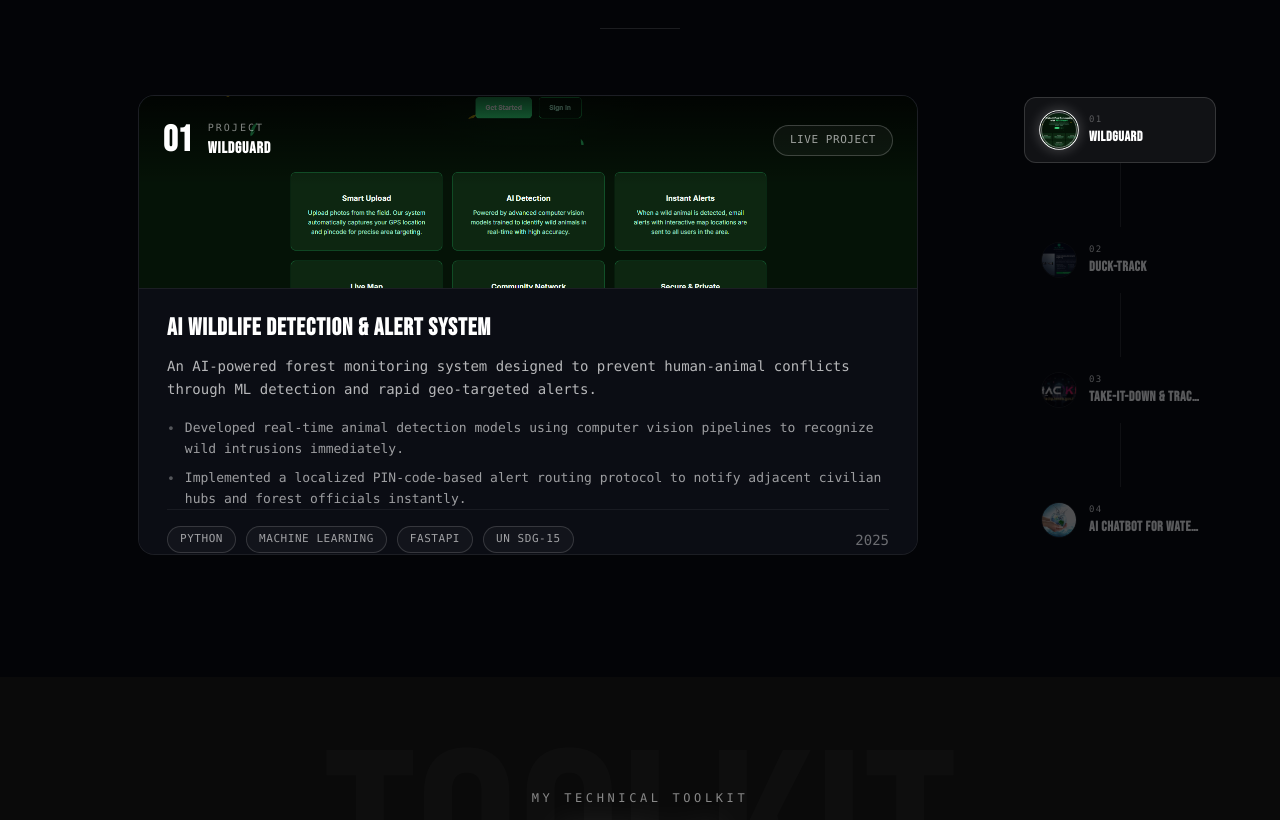
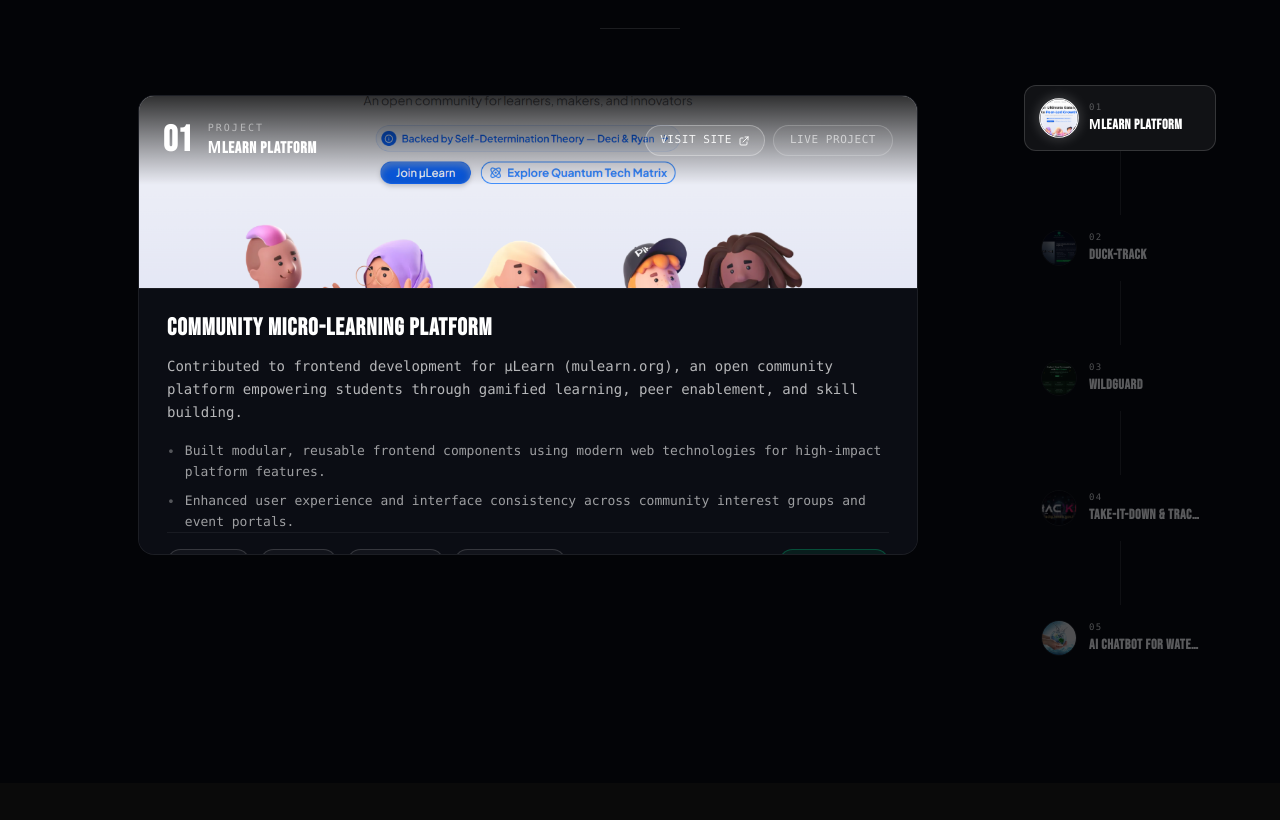
Before and after one commit to vedhavk/Portfolio, a Next.js app: page / in a window 1280 px wide. Shown: the part 2688-3508 px from the top of the page. Built offline with nearby package versions, Linux system fonts and the light colour scheme.

Commit message:
fix:More projects added

```diff
--- a/app/components/AcademicModal.tsx
+++ b/app/components/AcademicModal.tsx
@@ -1,7 +1,7 @@
 "use client"
 
 import { useEffect, useRef, useCallback } from 'react'
-import { motion, AnimatePresence } from 'framer-motion'
+import { motion, AnimatePresence, Variants } from 'framer-motion'
 import { createPortal } from 'react-dom'
 
 interface AcademicModalProps {
@@ -9,14 +9,14 @@ interface AcademicModalProps {
   onClose: () => void
 }
 
-const backdropVariants = {
+const backdropVariants: Variants = {
   hidden: { opacity: 0 },
   visible: { opacity: 1 },
   exit: { opacity: 0 },
 }
-const modalVariants = {
+const modalVariants: Variants = {
   hidden: { opacity: 0, scale: 0.93, y: 12 },
-  visible: { opacity: 1, scale: 1, y: 0, transition: { duration: 0.3, ease: [0.16, 1, 0.3, 1] } },
+  visible: { opacity: 1, scale: 1, y: 0, transition: { duration: 0.3, ease: [0.16, 1, 0.3, 1] as const } },
   exit: { opacity: 0, scale: 0.95, y: 6, transition: { duration: 0.2, ease: 'easeIn' } },
 }
 
--- a/app/components/Projects.tsx
+++ b/app/components/Projects.tsx
@@ -6,18 +6,19 @@ import Image from 'next/image'
 
 const projectsData = [
   {
-    id: 'wildguard',
+    id: 'mulearn',
     index: '01',
-    name: 'WildGuard',
-    subtitle: 'AI Wildlife Detection & Alert System',
-    description: 'An AI-powered forest monitoring system designed to prevent human-animal conflicts through ML detection and rapid geo-targeted alerts.',
+    name: 'µLearn Platform',
+    subtitle: 'Community Micro-Learning Platform',
+    description: 'Contributed to frontend development for µLearn (mulearn.org), an open community platform empowering students through gamified learning, peer enablement, and skill building.',
     accomplishments: [
-      'Developed real-time animal detection models using computer vision pipelines to recognize wild intrusions immediately.',
-      'Implemented a localized PIN-code-based alert routing protocol to notify adjacent civilian hubs and forest officials instantly.'
+      'Built modular, reusable frontend components using modern web technologies for high-impact platform features.',
+      'Enhanced user experience and interface consistency across community interest groups and event portals.'
     ],
-    tech: ['Python', 'Machine Learning', 'FastAPI', 'UN SDG-15'],
-    year: '2025',
-    image: '/Wild_Guard.png',
+    tech: ['React.js', 'Next.js', 'TypeScript', 'Tailwind CSS'],
+    year: '2024 – Present',
+    image: '/mulearn1.png',
+    link: 'https://mulearn.org/',
   },
   {
     id: 'ducktrack',
@@ -32,10 +33,25 @@ const projectsData = [
     tech: ['Python', 'Computer Vision', 'React', 'Predictive Analytics'],
     year: '2025',
     image: '/Duck_Track.png',
+    link: 'https://duck-track-2.onrender.com',
+  },
+  {
+    id: 'wildguard',
+    index: '03',
+    name: 'WildGuard',
+    subtitle: 'AI Wildlife Detection & Alert System',
+    description: 'An AI-powered forest monitoring system designed to prevent human-animal conflicts through ML detection and rapid geo-targeted alerts.',
+    accomplishments: [
+      'Developed real-time animal detection models using computer vision pipelines to recognize wild intrusions immediately.',
+      'Implemented a localized PIN-code-based alert routing protocol to notify adjacent civilian hubs and forest officials instantly.'
+    ],
+    tech: ['Python', 'Machine Learning', 'FastAPI', 'UN SDG-15'],
+    year: '2025',
+    image: '/Wild_Guard.png',
   },
   {
     id: 'forensics',
-    index: '03',
+    index: '04',
     name: 'Take-it-down & Trace-an-object',
     subtitle: 'Privacy-First Perceptual Hashing System',
     description: 'A secure, digital forensics tool leveraging perceptual hashing (PhotoDNA-inspired) to trace and flag illegal digital assets on-device.',
@@ -50,7 +66,7 @@ const projectsData = [
   },
   {
     id: 'chatbot',
-    index: '04',
+    index: '05',
     name: 'AI Chatbot for Water Conservation',
     subtitle: 'IBM WatsonX · UN SDG-6',
     description: 'A conversational AI engine built on top of IBM WatsonX dedicated to teaching water literacy and clean sanitation practices.',
@@ -155,9 +171,25 @@ export default function MissionControl() {
                         </span>
                       </div>
                     </div>
-                    <span className="text-[11px] font-mono text-white/60 px-4 py-1.5 rounded-full border border-white/20 bg-white/[0.04] tracking-wider uppercase">
-                      LIVE PROJECT
-                    </span>
+                    <div className="flex items-center gap-2">
+                      {proj.link && (
+                        <a
+                          href={proj.link}
+                          target="_blank"
+                          rel="noopener noreferrer"
+                          className="text-[11px] font-mono text-white/90 hover:text-white px-3.5 py-1.5 rounded-full border border-white/30 bg-white/[0.1] hover:bg-white/[0.2] transition-colors tracking-wider uppercase flex items-center gap-1.5 pointer-events-auto"
+                          onClick={(e) => e.stopPropagation()}
+                        >
+                          <span>VISIT SITE</span>
+                          <svg className="w-3 h-3" fill="none" stroke="currentColor" viewBox="0 0 24 24">
+                            <path strokeLinecap="round" strokeLinejoin="round" strokeWidth={2} d="M10 6H6a2 2 0 00-2 2v10a2 2 0 002 2h10a2 2 0 002-2v-4M14 4h6m0 0v6m0-6L10 14" />
+                          </svg>
+                        </a>
+                      )}
+                      <span className="text-[11px] font-mono text-white/60 px-4 py-1.5 rounded-full border border-white/20 bg-white/[0.04] tracking-wider uppercase">
+                        LIVE PROJECT
+                      </span>
+                    </div>
                   </div>
 
                   {/* Image */}
@@ -218,6 +250,19 @@ export default function MissionControl() {
                           <span className="text-[10px] font-mono uppercase tracking-wider text-emerald-400 bg-emerald-500/10 border border-emerald-500/20 px-3 py-1 rounded-full">
                             {project.badge}
                           </span>
+                        )}
+                        {project.link && (
+                          <a
+                            href={project.link}
+                            target="_blank"
+                            rel="noopener noreferrer"
+                            className="text-[11px] font-mono text-emerald-400 hover:text-emerald-300 px-3 py-1 rounded-full border border-emerald-500/30 bg-emerald-500/10 transition-colors uppercase flex items-center gap-1.5"
+                          >
+                            <span>Visit site</span>
+                            <svg className="w-3 h-3" fill="none" stroke="currentColor" viewBox="0 0 24 24">
+                              <path strokeLinecap="round" strokeLinejoin="round" strokeWidth={2} d="M10 6H6a2 2 0 00-2 2v10a2 2 0 002 2h10a2 2 0 002-2v-4M14 4h6m0 0v6m0-6L10 14" />
+                            </svg>
+                          </a>
                         )}
                       </div>
                     </motion.div>
```
Also changed, not shown: public/mulearn1.png (added).
